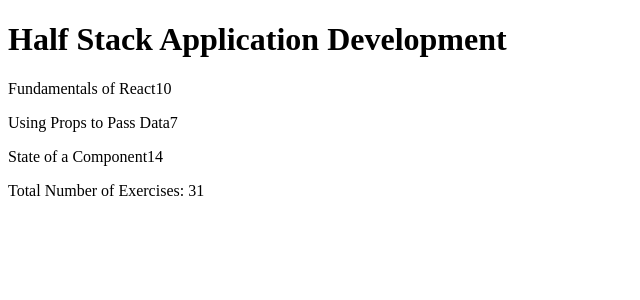
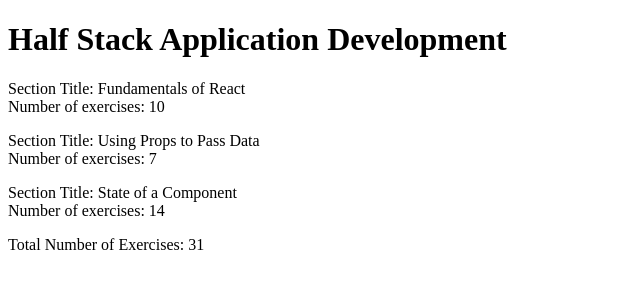
Before and after one commit to janecvo/day34React, a React (Create React App) app: page / in a window 1280 px wide. Shown: the top 300 px of the page, without its empty margins (0-640 px from the left). Built offline with nearby package versions, Linux system fonts and the light colour scheme.

Commit message:
updates 3

```diff
--- a/src/part.js
+++ b/src/part.js
@@ -1,8 +1,9 @@
 const Part = (props) => {
     return (
         <p>
-            {props.content.title}
-            {props.content.exercises}
+            Section Title: {props.content.title}
+            <br></br>
+            Number of exercises: {props.content.exercises}
         </p>
     );
 };
```
